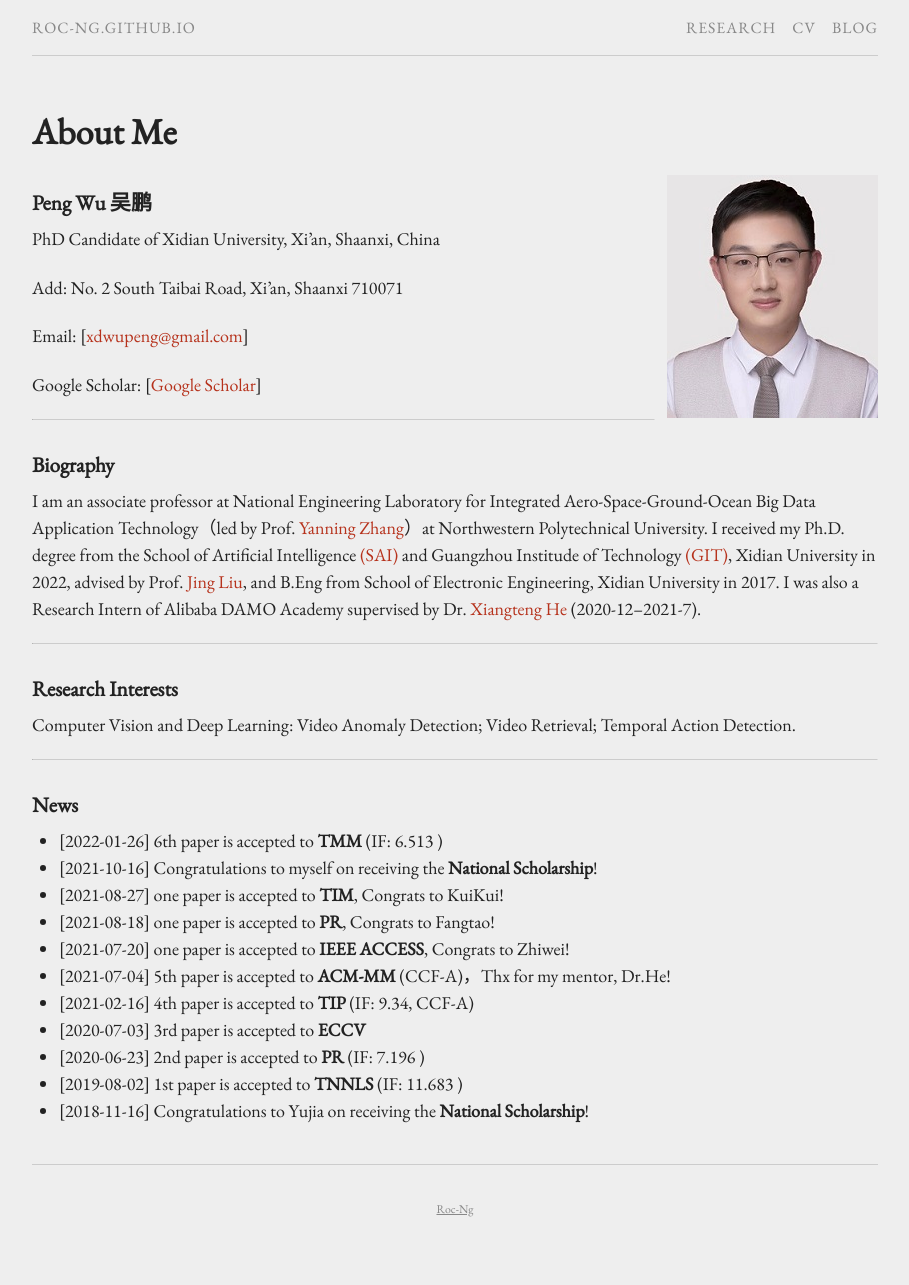
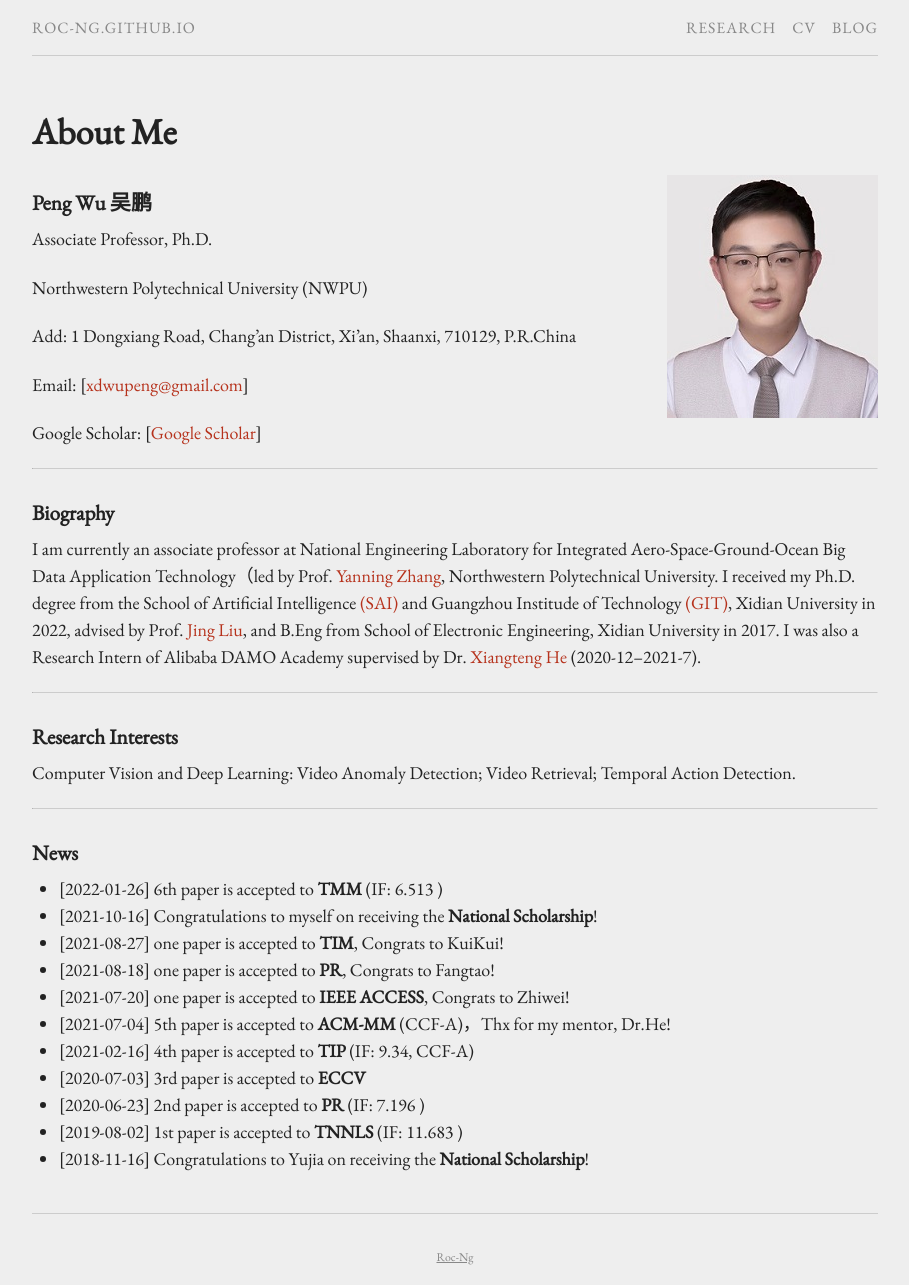
Before and after one commit to Roc-Ng/Roc-Ng.github.io, a Jekyll site: the page built from index.md, in a window 1280 px wide. Shown: the whole page, without its empty margins (185-1094 px from the left). Built offline with Jekyll 4.4.1, drawn with Linux system fonts in a browser that asks for light colours; before the commit the page ends 1236 px from its top, so only the background shows below that.

Commit message:
Update index.md

```diff
--- a/index.md
+++ b/index.md
@@ -8,9 +8,11 @@
 
 ### Peng Wu 吴鹏
 
-PhD Candidate of Xidian University, Xi'an, Shaanxi, China
+Associate Professor, Ph.D.
 
-Add: No. 2 South Taibai Road, Xi’an, Shaanxi 710071
+Northwestern Polytechnical University (NWPU)
+
+Add: 1 Dongxiang Road, Chang'an District, Xi’an, Shaanxi, 710129, P.R.China
 
 Email: [[xdwupeng@gmail.com](xdwupeng@gmail.com)]
 
@@ -20,7 +22,7 @@
 
 ### Biography
 
-<span style="float:justify">I am an associate professor at National Engineering Laboratory for Integrated Aero-Space-Ground-Ocean Big Data Application Technology（led by Prof. [Yanning Zhang](https://teacher.nwpu.edu.cn/ynzhang.html)）at Northwestern Polytechnical University. I received my Ph.D. degree from the School of Artificial Intelligence [(SAI)](http://sai.xidian.edu.cn/) and Guangzhou Institude of Technology [(GIT)](https://gzyjy.xidian.edu.cn/index.htm), Xidian University in 2022, advised by Prof. [Jing Liu](http://web.xidian.edu.cn/liujing/), and B.Eng from School of Electronic Engineering, Xidian University in 2017. I was also a Research Intern of Alibaba DAMO Academy supervised by Dr. [Xiangteng He](https://hexiangteng.github.io/) (2020-12--2021-7). </span>
+<span style="float:justify">I am currently an associate professor at National Engineering Laboratory for Integrated Aero-Space-Ground-Ocean Big Data Application Technology（led by Prof. [Yanning Zhang](https://teacher.nwpu.edu.cn/ynzhang.html), Northwestern Polytechnical University. I received my Ph.D. degree from the School of Artificial Intelligence [(SAI)](http://sai.xidian.edu.cn/) and Guangzhou Institude of Technology [(GIT)](https://gzyjy.xidian.edu.cn/index.htm), Xidian University in 2022, advised by Prof. [Jing Liu](http://web.xidian.edu.cn/liujing/), and B.Eng from School of Electronic Engineering, Xidian University in 2017. I was also a Research Intern of Alibaba DAMO Academy supervised by Dr. [Xiangteng He](https://hexiangteng.github.io/) (2020-12--2021-7). </span>
 
 ---
 
```
